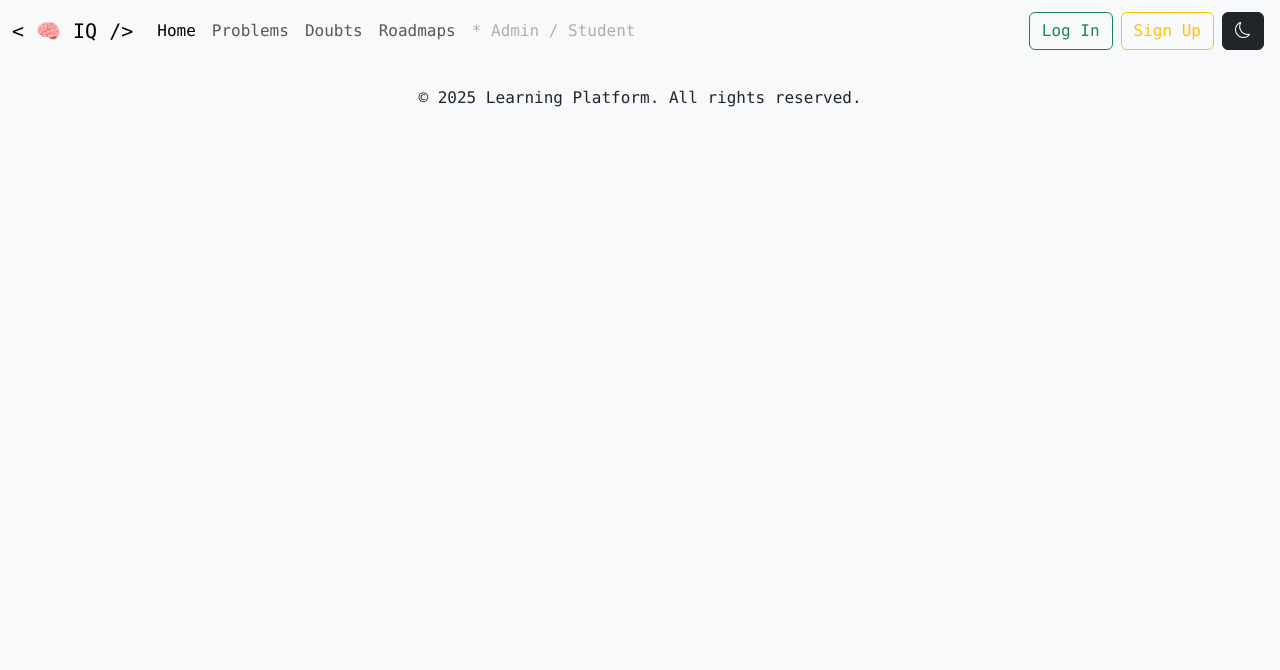
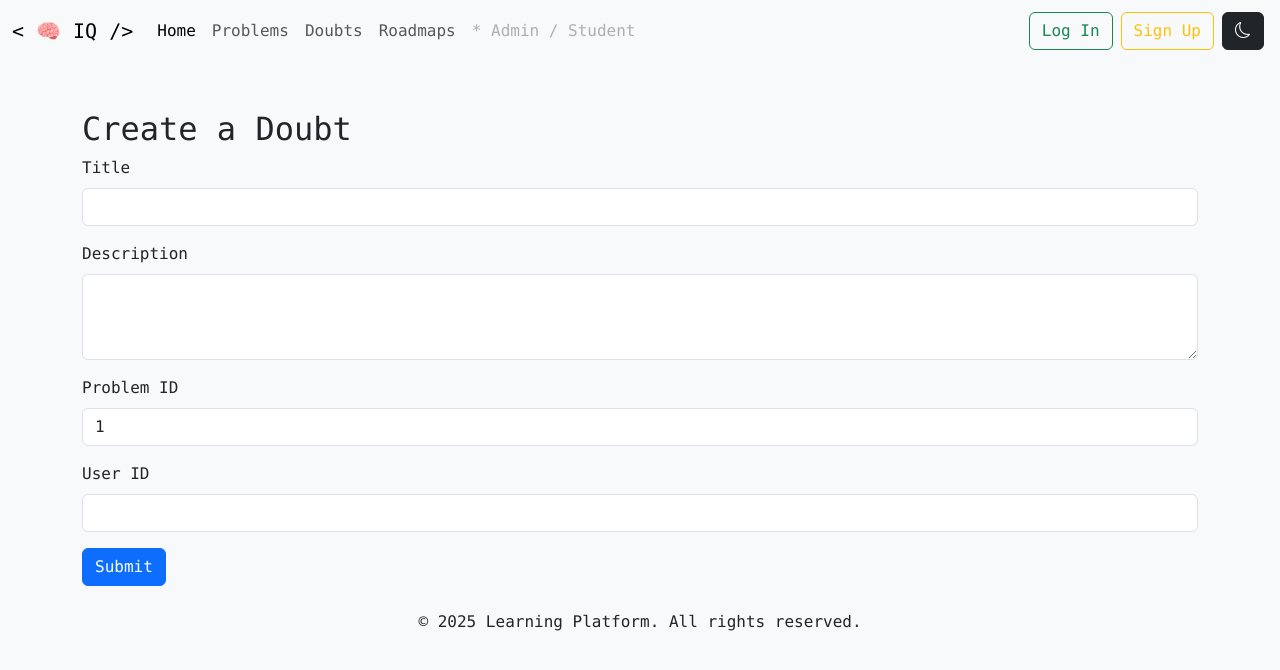
Before and after one commit to krishnakanthpathi/iq-frontend, a React (Vite) app: page /problems/ask/doubt/1 in a window 1280 px wide. Shown: the top 670 px of the page. Built offline with nearby package versions, Linux system fonts and the light colour scheme; no server answers; a web font is replaced by a local one.

Commit message:
added new changes in doubts

```diff
--- a/src/App.jsx
+++ b/src/App.jsx
@@ -60,7 +60,7 @@ function App() {
             <Route path="/register" element={<Signup {...properties} />} />
 
             <Route path="/roadmaps" element={<Roadmaps {...properties} />} />
-            <Route path="problems/ask/doubt" element={<DoubtForm {...properties} />} />
+            <Route path="problems/ask/doubt/:id" element={<DoubtForm {...properties} />} />
 
 
       </Routes>
--- a/src/components/alert.jsx
+++ b/src/components/alert.jsx
@@ -5,7 +5,6 @@ const Alert = (props) => {
     return(
         <div className={theme} role="alert">
             <strong>{props.category}!</strong> {props.message}
-            <button type="button" className="btn-close" data-bs-dismiss="alert" aria-label="Close"></button>
         </div>
     )
 }
--- a/src/components/profile.jsx
+++ b/src/components/profile.jsx
@@ -28,6 +28,17 @@ const Profile = (props) => {
                             <p>Email: {props.user.email}</p>
                             <p>Bio: {props.user.bio} </p>
                         </div>
+                        <div className="col-md-8 p-4">
+                            {console.log(props.user)}
+                            <h4>Solved Problems</h4>
+                            {props.user && props.user.solved &&
+                            props.user.solved.map((problem, index) => (
+                                <div key={index} className="card m-2">
+                                    {problem}
+                                </div>
+
+                            ))}
+                        </div>
 
                     </div>
                 </div>
--- a/src/main.jsx
+++ b/src/main.jsx
@@ -5,9 +5,9 @@ import App from './App.jsx'
 import { BrowserRouter } from 'react-router-dom'
 
 createRoot(document.getElementById('root')).render(
-  <StrictMode>
+  // <StrictMode>
     <BrowserRouter>
       <App />
     </BrowserRouter>
-  </StrictMode>,
+  // </StrictMode>,
 )
--- a/src/pages/doubt/doubtform.jsx
+++ b/src/pages/doubt/doubtform.jsx
@@ -1,29 +1,52 @@
-import React, { useState } from 'react';
+import axios from "axios";
+import React, { useState, useEffect } from "react";
+const DoubtForm = (props) => {
+    const cur_location = window.location.pathname.split("/");
+    const problemId = cur_location[cur_location.length - 1];
 
-const DoubtForm = (props) => {
+    // Initialize state properly
     const [formData, setFormData] = useState({
-        title: '',
-        description: '',
-        problemId: '',
-        userId: ''
+        title: "",
+        description: "",
+        problemId: problemId || "",  // Ensure it's never undefined
+        userId: props.user?._id || "" // Ensure it's never undefined
     });
+    const [loader, setLoader] = useState(false);
+
+    // Update state if props.user changes (important for async data)
+    useEffect(() => {
+        setFormData((prev) => ({
+            ...prev,
+            userId: props.user?._id || "",
+            problemId: problemId || "",
+        }));
+    }, [props.user, problemId]);
 
     const handleChange = (e) => {
         const { name, value } = e.target;
-        setFormData({
-            ...formData,
-            [name]: value
-        });
+        setFormData((prev) => ({
+            ...prev,
+            [name]: value,
+        }));
     };
 
-    const handleSubmit = (e) => {
+    const handleSubmit = async (e) => {
         e.preventDefault();
-        // Handle form submission logic here
-        console.log(formData);
+        console.log("Form data:", formData);
+        setLoader(true);
+        try {
+            const response = await axios.post(`${props.url}/doubts/create` , {...formData});
+            const data = response.data;
+            console.log("Doubt submitted successfully:", data);
+        } catch (error) {
+            console.log("Error submitting doubt:", error);
+        } finally {
+            setLoader(false);
+        }
     };
 
     return (
-        <div className="container mt-5" data-bs-theme={props.theme} >
+        <div className="container mt-5" data-bs-theme={props.theme}>
             <h2>Create a Doubt</h2>
             <form onSubmit={handleSubmit}>
                 <div className="mb-3">
@@ -58,8 +81,7 @@ const DoubtForm = (props) => {
                         id="problemId"
                         name="problemId"
                         value={formData.problemId}
-                        onChange={handleChange}
-                        required
+                        readOnly
                     />
                 </div>
                 <div className="mb-3">
@@ -70,11 +92,12 @@ const DoubtForm = (props) => {
                         id="userId"
                         name="userId"
                         value={formData.userId}
-                        onChange={handleChange}
+                        readOnly
                         required
                     />
                 </div>
-                <button type="submit" className="btn btn-primary">Submit</button>
+                {!loader && <button type="submit" className="btn btn-primary">Submit</button>}
+                {loader && <button type="submit" className="btn btn-primary" disabled>Loading...</button>}
             </form>
         </div>
     );
--- a/src/pages/problem/problems.jsx
+++ b/src/pages/problem/problems.jsx
@@ -9,7 +9,7 @@ const Problems = (props) => {
         const fetchProblems = async () => {
             try {
                 // Fetch problems from the server
-                const response = await axios.get(`${props.url}/problems`);
+                const response = await axios.get(`${props.url}/problems/all`);
                 setProblems(response.data.problems);
             } catch (error) {
                 console.error('Failed to fetch problems:', error);
--- a/src/pages/user/home.jsx
+++ b/src/pages/user/home.jsx
@@ -6,10 +6,10 @@ const Home = (props) => {
             <header className="jumbotron text-center">
                 <h1>Welcome to the Learning Platform </h1>
                 <p>Empowering students and teachers through interactive learning and doubt-solving.</p>
-                <div>
+                {!props.user && <div>
                     <Link to="/login" className="btn btn-primary m-2">Login</Link>
                     <Link to="/register" className="btn btn-secondary m-2">Register</Link>
-                </div>
+                </div>}
             </header>
 
             <section className="row text-center">
```
Also changed, not shown: src/pages/problem/viewproblem.jsx (+79 -19 lines).
